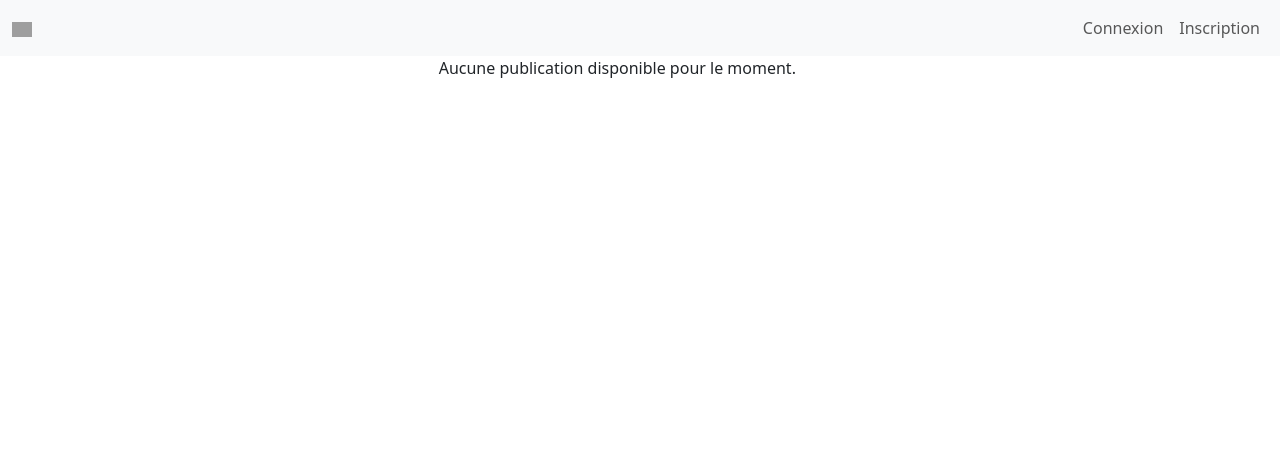
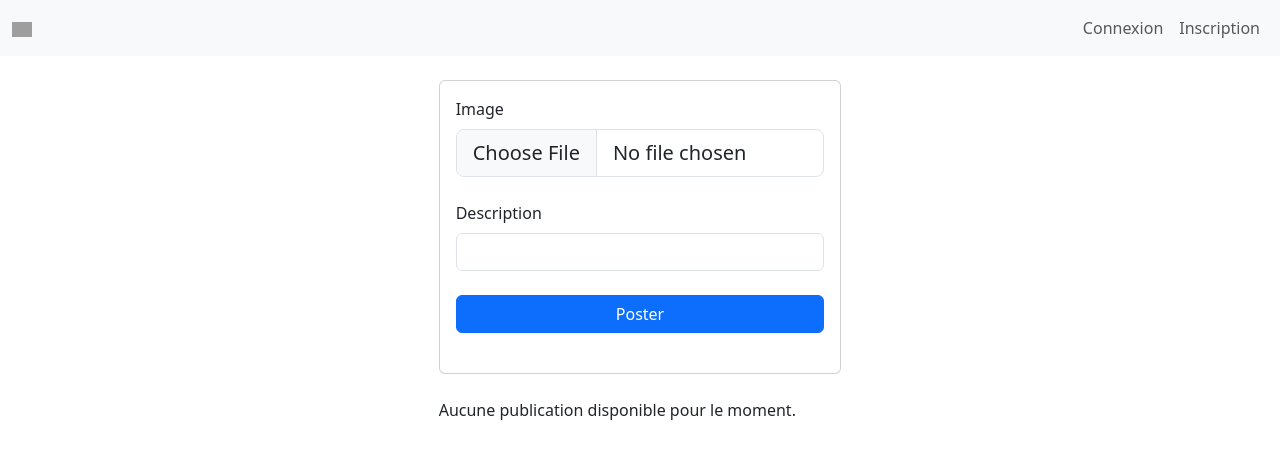
Before and after one commit to ehformation/photoshare, a PHP site: page /views/homeView.php in a window 1280 px wide. Shown: the top 459 px of the page. Run offline with PHP 8.4, Linux system fonts and the light colour scheme; grey boxes are pictures that could not be loaded.

Commit message:
add form on home view

```diff
--- a/project/views/homeView.php
+++ b/project/views/homeView.php
@@ -2,6 +2,30 @@
 include __DIR__ . '/partials/header.php';
 ?>
 <div class="container col-4">
+    <form class="my-4">
+        <div class="card">
+            <div class="card-body">
+                <!-- Name input -->
+                <div data-mdb-input-init class="form-outline mb-4">
+                    <label for="fieldImage" class="form-label">Image</label>
+                    <input class="form-control form-control-lg" id="fieldImage" name="fieldImage" type="file" />
+                </div>
+
+                <!-- Legend input -->
+                <div data-mdb-input-init class="form-outline mb-4">
+                    <label class="form-label" for="legende">Description</label>
+                    <input type="text" id="legende" name="legende" class="form-control" />
+                </div>
+
+                <!-- Submit button -->
+                <div class="d-grid gap-2">
+                    <button data-mdb-ripple-init type="button" class="btn btn-primary btn-block mb-4">Poster</button>
+                </div>
+            </div>
+        </div>
+    </form>
+
+
     <!-- Afficher les post -->
     <?php if(!empty($posts)) : ?>
     <?php foreach ($posts as $post) : ?>
```
